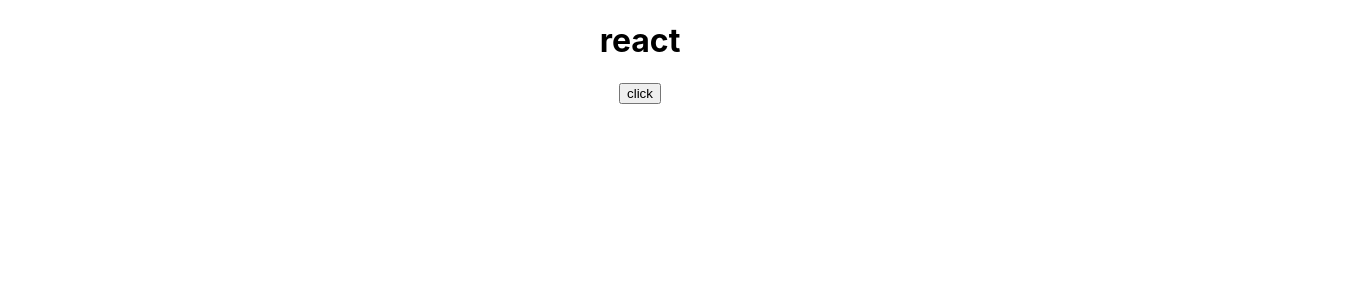
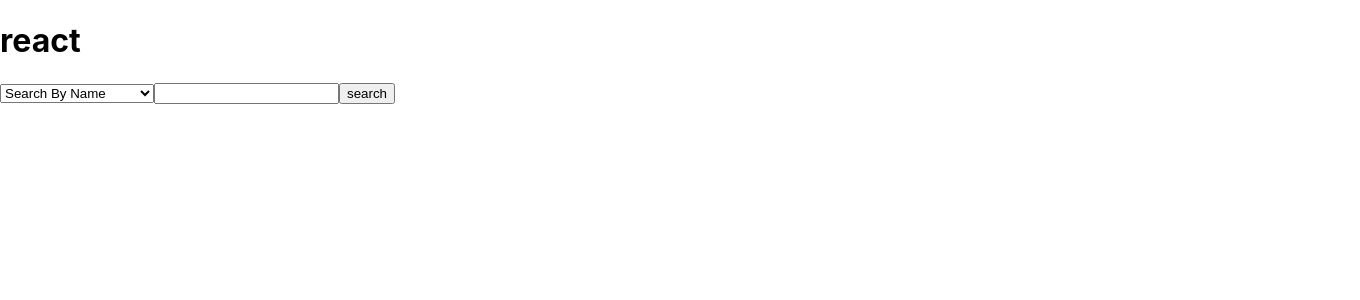
Before and after one commit to GoDanielGo/project5, a React (Create React App) app: page / in a window 1280 px wide. Shown: the top 300 px of the page, 1360 px wide, since content can reach past the window. Built offline with nearby package versions, Linux system fonts and the light colour scheme.

Commit message:
add search function and component

```diff
--- a/src/App.css
+++ b/src/App.css
@@ -1,38 +1,21 @@
-.App {
-  text-align: center;
+.help-header {
+  color: #333;
+  font-weight: 300;
+  font-size: 26px;
+  margin-bottom: 31px;
 }
 
-.App-logo {
-  height: 40vmin;
-  pointer-events: none;
+.search-container {
+  width: 1200px;
+  margin: 0 auto;
+  background-color: #fff;
+  padding: 60px 80px;
 }
 
-@media (prefers-reduced-motion: no-preference) {
-  .App-logo {
-    animation: App-logo-spin infinite 20s linear;
-  }
+.topics-container {
+  display: grid;
+  grid-template-columns: repeat(3, 1fr);
+  align-items: start;
+  row-gap: 30px;
+  background-color: #fff;
 }
-
-.App-header {
-  background-color: #282c34;
-  min-height: 100vh;
-  display: flex;
-  flex-direction: column;
-  align-items: center;
-  justify-content: center;
-  font-size: calc(10px + 2vmin);
-  color: white;
-}
-
-.App-link {
-  color: #61dafb;
-}
-
-@keyframes App-logo-spin {
-  from {
-    transform: rotate(0deg);
-  }
-  to {
-    transform: rotate(360deg);
-  }
-}
--- a/src/App.js
+++ b/src/App.js
@@ -1,11 +1,28 @@
+import { useState } from "react";
 import "./App.css";
 import api from "./api/api";
+import SearchResult from "./component/SearchResult";
 
 function App() {
+  const [searchBy, setSearchBy] = useState("s");
+  const [foodName, setFoodName] = useState("");
+  const [searchResult, setSearchResult] = useState([]);
+
+  const handlerChangeName = (event) => {
+    setFoodName(event.target.value);
+  };
+
+  const handlerChangeSearch = (event) => {
+    setSearchBy(event.target.value);
+    setFoodName("");
+  };
+
   const searchByName = async () => {
     try {
-      const response = await api.get("search.php?s=Arrabiata");
+      const response = await api.get(`${searchBy}${foodName}`);
       console.log(response);
+      setSearchResult(response.data.meals);
+      console.log(response.data.meals);
     } catch (error) {
       console.log("error", error.message);
     } finally {
@@ -16,7 +33,26 @@ function App() {
   return (
     <div className="App">
       <h1>react</h1>
-      <button onClick={searchByName}>click</button>
+      <select name="searchBy" value={searchBy} onChange={handlerChangeSearch}>
+        <option value="search.php?s=">Search By Name</option>
+        <option value="filter.php?i=">Search By ingeredient</option>
+        <option value="filter.php?c=">Search By Category</option>
+      </select>
+      <input
+        type="text"
+        value={foodName}
+        label="Search By Food Name"
+        onChange={handlerChangeName}
+      />
+      <button onClick={searchByName}>search</button>
+      {searchResult === null && <h1>No Recipe found!</h1>}
+      {searchResult && (
+        <div className="search-container">
+          <div className="topics-container">
+            <SearchResult searchResult={searchResult} />
+          </div>
+        </div>
+      )}
     </div>
   );
 }
--- a/src/api/api.js
+++ b/src/api/api.js
@@ -1,6 +1,7 @@
 import axios from "axios";
 
-const baseURL = "http://www.themealdb.com/api/json/v1/1";
+const baseURL =
+  "https://cors-anywhere.herokuapp.com/http://www.themealdb.com/api/json/v1/1";
 
 const headers = {
   "Content-Type": "application/json",
--- /dev/null
+++ b/src/component/SearchResult.js
@@ -0,0 +1,18 @@
+function SearchResult({ searchResult }) {
+  return (
+    <>
+      {searchResult.map((item) => (
+        <div className="topic">
+          <h2 className="topic-name">{item.strMeal}</h2>
+          <img
+            style={{ width: "80%" }}
+            src={item.strMealThumb}
+            alt={item.idMeal}
+          />
+        </div>
+      ))}
+    </>
+  );
+}
+
+export default SearchResult;
```
Also changed, not shown: src/component/SearchResult.module.css (added, +10 -0 lines).
